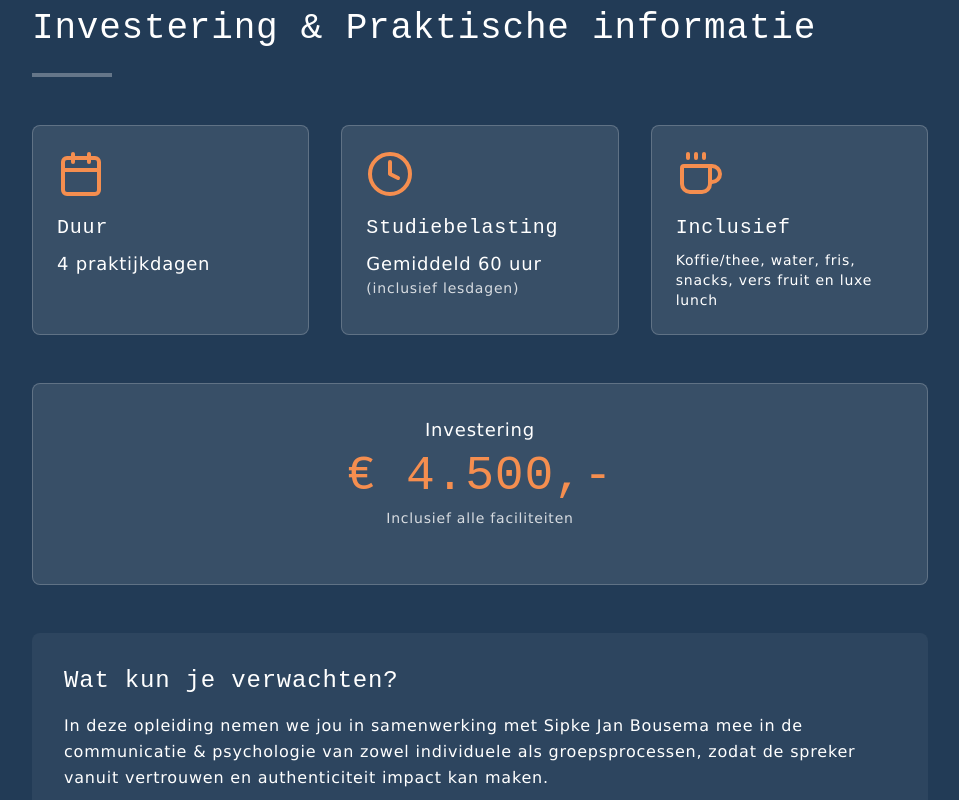
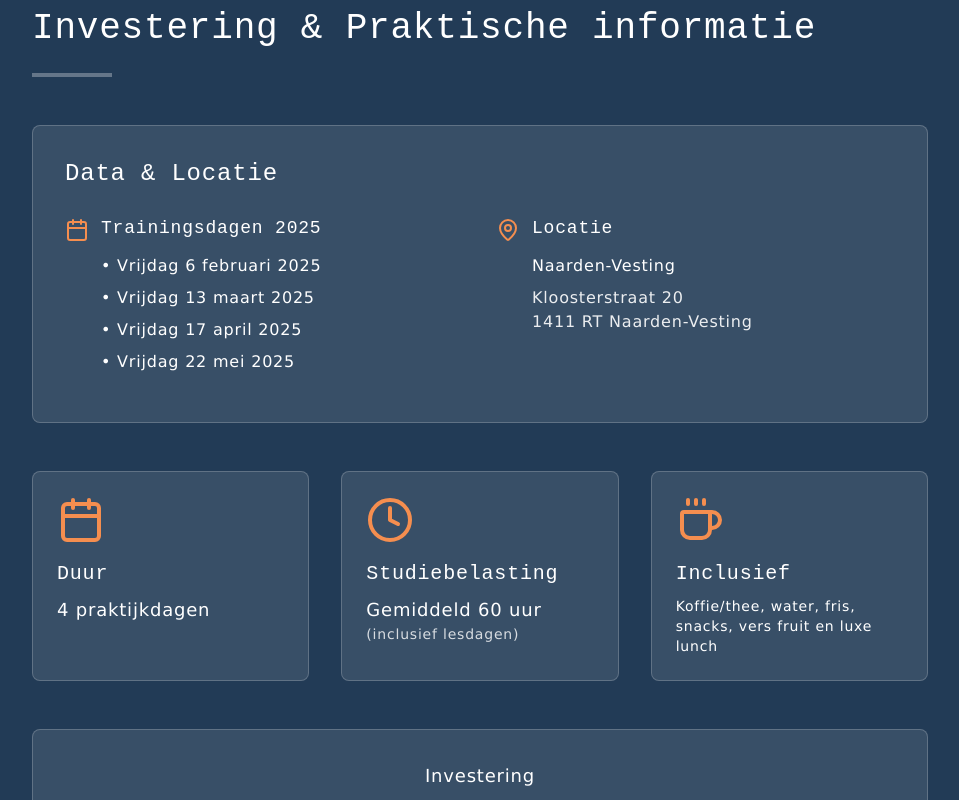
Before and after one commit to accounts-sbo/MensenWijzerProject, a React (Vite) app: page /training in a window 1280 px wide. Shown: the part 8040-8840 px from the top of the page, without its empty margins (160-1119 px from the left). Built offline with nearby package versions, Linux system fonts and the light colour scheme; a web font is replaced by a local one.

Commit message:
Update training page: add dates, location, remove text, center image
- Added training dates: 6 feb, 13 maart, 17 april, 22 mei 2025
- Added location: Kloosterstraat 20, Naarden-Vesting
- Removed 'in samenwerking met Sipke Jan Bousema' from description
- Centered hero image vertically (object-center)

```diff
--- a/src/components/training/TrainingHero.tsx
+++ b/src/components/training/TrainingHero.tsx
@@ -15,7 +15,7 @@ const TrainingHero = () => {
         <img
           src="/lovable-uploads/WhatsApp Image 2026-01-08 at 08.49.04.jpeg"
           alt="Training Invloedrijke Spreker"
-          className="w-full h-full object-cover opacity-30"
+          className="w-full h-full object-cover object-center opacity-30"
         />
       </div>
 
--- a/src/components/training/TrainingInvestment.tsx
+++ b/src/components/training/TrainingInvestment.tsx
@@ -1,5 +1,5 @@
 import React from 'react';
-import { Calendar, Clock, Coffee } from 'lucide-react';
+import { Calendar, Clock, Coffee, MapPin } from 'lucide-react';
 
 const TrainingInvestment = () => {
   return (
@@ -11,6 +11,40 @@ const TrainingInvestment = () => {
               Investering & Praktische informatie
             </h2>
             <div className="h-1 w-20 bg-white/30 mb-8"></div>
+          </div>
+
+          {/* Data en Locatie */}
+          <div className="mb-12 bg-white/10 p-8 rounded-lg border border-white/20">
+            <h3 className="text-2xl font-brass-mono mb-6">Data & Locatie</h3>
+
+            <div className="grid md:grid-cols-2 gap-8">
+              <div>
+                <div className="flex items-start gap-3 mb-4">
+                  <Calendar className="h-6 w-6 text-[#f58e4f] flex-shrink-0 mt-1" />
+                  <div>
+                    <h4 className="text-lg font-brass-mono mb-3">Trainingsdagen 2025</h4>
+                    <ul className="space-y-2 text-base">
+                      <li>• Vrijdag 6 februari 2025</li>
+                      <li>• Vrijdag 13 maart 2025</li>
+                      <li>• Vrijdag 17 april 2025</li>
+                      <li>• Vrijdag 22 mei 2025</li>
+                    </ul>
+                  </div>
+                </div>
+              </div>
+
+              <div>
+                <div className="flex items-start gap-3">
+                  <MapPin className="h-6 w-6 text-[#f58e4f] flex-shrink-0 mt-1" />
+                  <div>
+                    <h4 className="text-lg font-brass-mono mb-3">Locatie</h4>
+                    <p className="text-base mb-2">Naarden-Vesting</p>
+                    <p className="text-base opacity-90">Kloosterstraat 20</p>
+                    <p className="text-base opacity-90">1411 RT Naarden-Vesting</p>
+                  </div>
+                </div>
+              </div>
+            </div>
           </div>
 
           <div className="grid md:grid-cols-3 gap-8 mb-12">
@@ -45,7 +79,7 @@ const TrainingInvestment = () => {
           <div className="mt-12 bg-white/5 p-8 rounded-lg">
             <h3 className="text-2xl font-brass-mono mb-4">Wat kun je verwachten?</h3>
             <p className="text-base leading-relaxed mb-6">
-              In deze opleiding nemen we jou in samenwerking met Sipke Jan Bousema mee in de communicatie & psychologie
+              In deze opleiding nemen we jou mee in de communicatie & psychologie
               van zowel individuele als groepsprocessen, zodat de spreker vanuit vertrouwen en authenticiteit impact kan maken.
             </p>
             <p className="text-base leading-relaxed">
```
